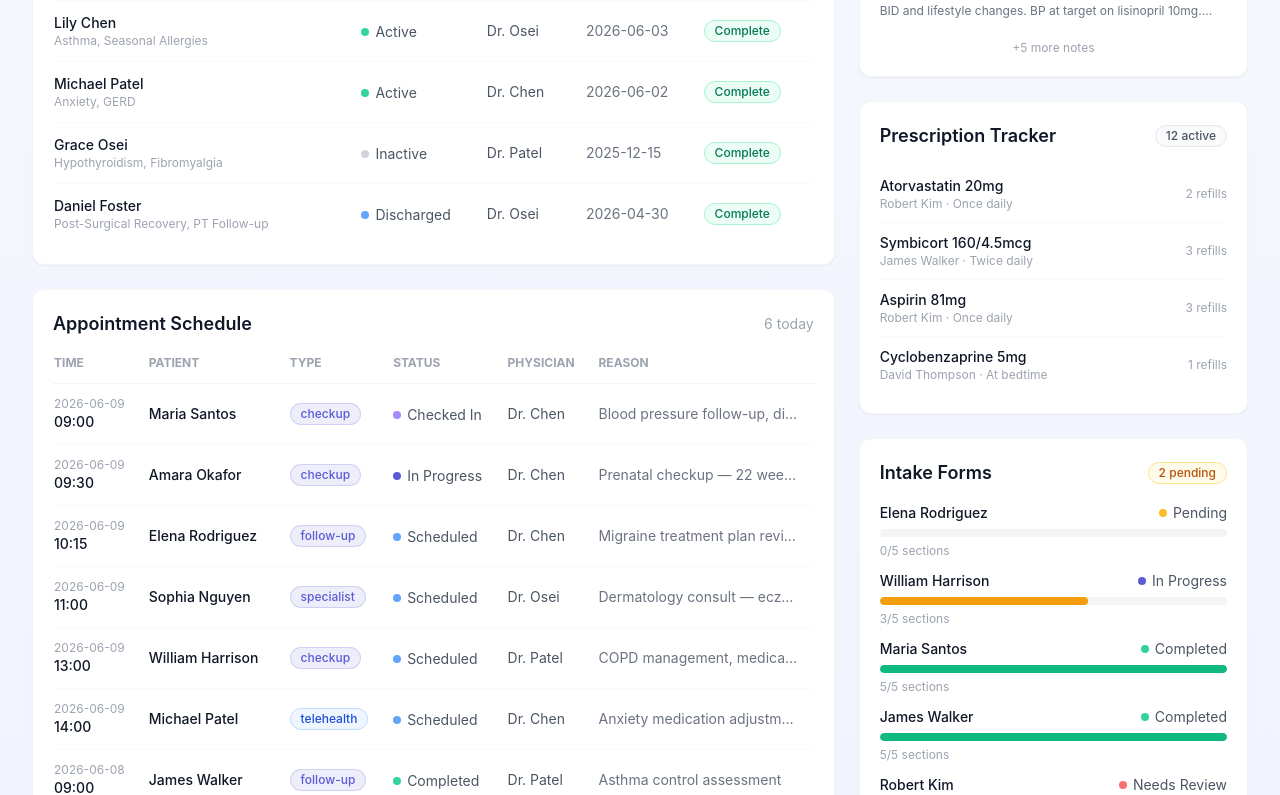
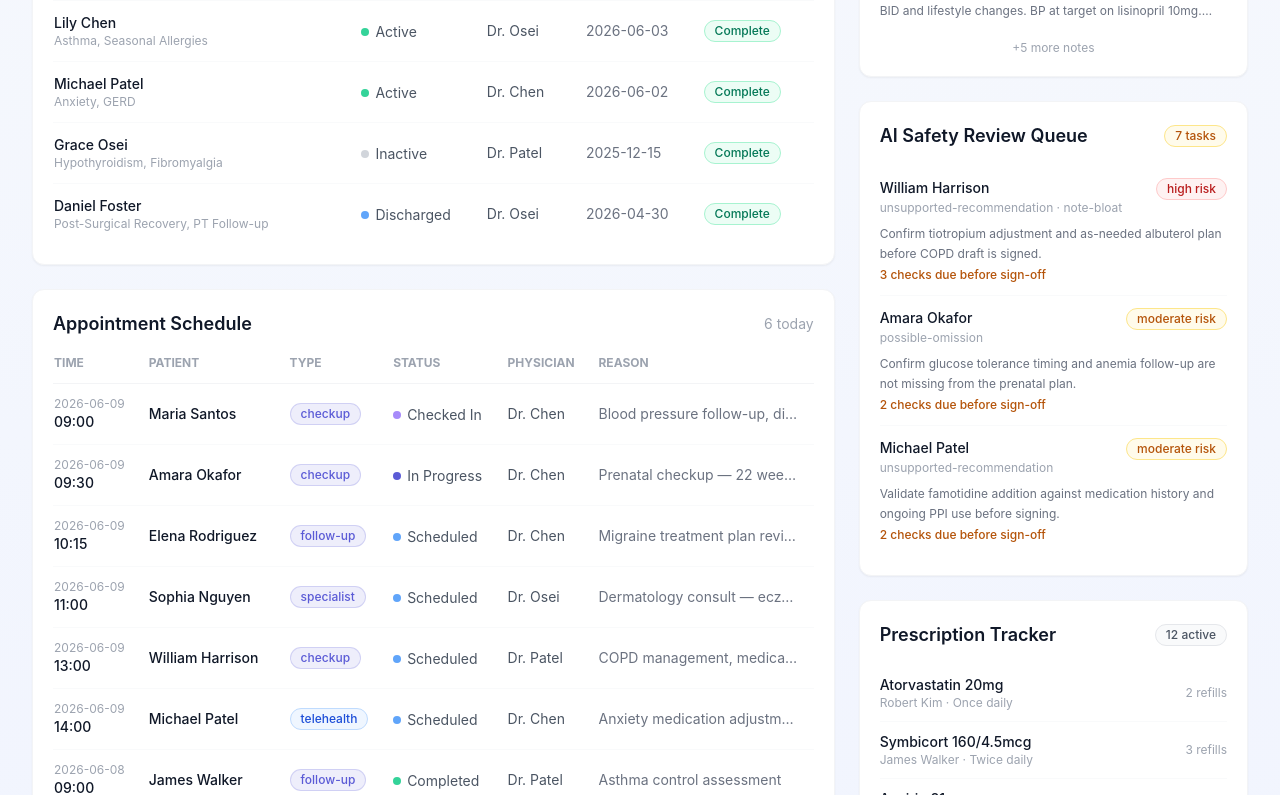
Before and after one commit to tensorgarden/medai-platform, a Next.js app: page / in a window 1280 px wide. Shown: the part 865-1660 px from the top of the page. Built offline with nearby package versions, Linux system fonts and the light colour scheme.

Commit message:
Add clinical safety review tasks

```diff
--- a/src/app/page.tsx
+++ b/src/app/page.tsx
@@ -12,6 +12,12 @@ import { ProgressBar } from "@/components/ui/progress-bar";
 import { StatusDot } from "@/components/ui/status-dot";
 import { StatCard } from "@/components/ui/stat-card";
 
+function safetyRiskVariant(riskLevel: "low" | "moderate" | "high") {
+  if (riskLevel === "high") return "danger";
+  if (riskLevel === "moderate") return "warning";
+  return "info";
+}
+
 export default function HomePage() {
   const activePatients = patients.filter((p) => p.status === "active").length;
   const todayAppointments = appointments.filter(
@@ -23,6 +29,11 @@ export default function HomePage() {
   const activePrescriptions = prescriptions.filter(
     (r) => r.status === "active"
   ).length;
+  const safetyQueue = clinicalNotes.filter((note) => note.aiSafetyReview);
+  const safetyReviewTasks = safetyQueue.reduce(
+    (total, note) => total + (note.aiSafetyReview?.reviewTasks.length ?? 0),
+    0
+  );
 
   return (
     <main className="mx-auto max-w-7xl px-4 py-8 sm:px-6 lg:px-8">
@@ -224,6 +235,44 @@ export default function HomePage() {
             )}
           </Card>
 
+          {/* AI Safety Review Queue */}
+          <Card>
+            <CardHeader>
+              <CardTitle>AI Safety Review Queue</CardTitle>
+              <Badge variant="warning">{safetyReviewTasks} tasks</Badge>
+            </CardHeader>
+            <ul className="divide-y divide-gray-50">
+              {safetyQueue.map((note) => {
+                const review = note.aiSafetyReview!;
+                const leadTask = review.reviewTasks[0];
+
+                return (
+                  <li key={note.id} className="py-3">
+                    <div className="flex items-start justify-between gap-2">
+                      <div>
+                        <p className="text-sm font-medium text-ink">
+                          {note.patientName}
+                        </p>
+                        <p className="mt-0.5 text-xs text-gray-400">
+                          {review.qualityConcerns.join(" · ")}
+                        </p>
+                      </div>
+                      <Badge variant={safetyRiskVariant(review.riskLevel)}>
+                        {review.riskLevel} risk
+                      </Badge>
+                    </div>
+                    <p className="mt-2 text-xs leading-relaxed text-gray-500">
+                      {leadTask.note}
+                    </p>
+                    <p className="mt-1 text-xs font-medium text-amber-700">
+                      {review.reviewTasks.length} checks due before sign-off
+                    </p>
+                  </li>
+                );
+              })}
+            </ul>
+          </Card>
+
           {/* Prescription Tracker */}
           <Card>
             <CardHeader>
--- a/src/lib/demo-data.ts
+++ b/src/lib/demo-data.ts
@@ -582,6 +582,26 @@ export const clinicalNotes: ClinicalNote[] = [
           snippet: "CAT score documented as 18; FEV1 55% predicted",
         },
       ],
+      reviewTasks: [
+        {
+          taskType: "confirm-medication-change",
+          owner: "clinician",
+          dueBeforeSignoff: true,
+          note: "Confirm tiotropium adjustment and as-needed albuterol plan before COPD draft is signed.",
+        },
+        {
+          taskType: "verify-source-evidence",
+          owner: "scribe-reviewer",
+          dueBeforeSignoff: true,
+          note: "Compare pulmonary rehab recommendation against transcript anchors and visit findings.",
+        },
+        {
+          taskType: "patient-safety-escalation",
+          owner: "care-team",
+          dueBeforeSignoff: true,
+          note: "Escalate if oxygen-use history conflicts with the generated treatment escalation plan.",
+        },
+      ],
       reviewNote:
         "Draft contains therapy escalation and pulmonary rehab guidance; require clinician verification before signing to catch possible ambient-scribe hallucinations.",
     },
@@ -618,6 +638,20 @@ export const clinicalNotes: ClinicalNote[] = [
           sourceType: "lab-result",
           timestamp: "pre-visit labs",
           snippet: "Hemoglobin 10.8 supports iron-deficiency follow-up",
+        },
+      ],
+      reviewTasks: [
+        {
+          taskType: "resolve-omission",
+          owner: "clinician",
+          dueBeforeSignoff: true,
+          note: "Confirm glucose tolerance timing and anemia follow-up are not missing from the prenatal plan.",
+        },
+        {
+          taskType: "verify-source-evidence",
+          owner: "scribe-reviewer",
+          dueBeforeSignoff: true,
+          note: "Reconcile fetal heart rate and hemoglobin anchors against the encounter and lab record.",
         },
       ],
       reviewNote:
@@ -658,6 +692,20 @@ export const clinicalNotes: ClinicalNote[] = [
           speaker: "clinician",
           timestamp: "00:13:27",
           snippet: "Famotidine 20mg at bedtime discussed with ongoing PPI",
+        },
+      ],
+      reviewTasks: [
+        {
+          taskType: "confirm-medication-change",
+          owner: "clinician",
+          dueBeforeSignoff: true,
+          note: "Validate famotidine addition against medication history and ongoing PPI use before signing.",
+        },
+        {
+          taskType: "verify-source-evidence",
+          owner: "scribe-reviewer",
+          dueBeforeSignoff: true,
+          note: "Check GERD symptom timing and dosing details against the transcript anchors.",
         },
       ],
       reviewNote:
--- a/src/lib/types.ts
+++ b/src/lib/types.ts
@@ -56,12 +56,26 @@ export type ClinicalNoteQualityConcern =
   | "unsupported-recommendation"
   | "source-conflict";
 
+export type ClinicalSafetyReviewTaskType =
+  | "verify-source-evidence"
+  | "resolve-omission"
+  | "confirm-medication-change"
+  | "patient-safety-escalation";
+
+export interface ClinicalSafetyReviewTask {
+  taskType: ClinicalSafetyReviewTaskType;
+  owner: "clinician" | "scribe-reviewer" | "care-team";
+  dueBeforeSignoff: boolean;
+  note: string;
+}
+
 export interface AiClinicalSafetyReview {
   riskLevel: "low" | "moderate" | "high";
   clinicianEdited: boolean;
   errorReportStatus: "not-needed" | "queued" | "reported";
   qualityConcerns: ClinicalNoteQualityConcern[];
   sourceAnchors: ClinicalSourceAnchor[];
+  reviewTasks: ClinicalSafetyReviewTask[];
   reviewNote: string;
 }
 
```
Also changed, not shown: 1 other file (tests, documents, lock files or other folders).
